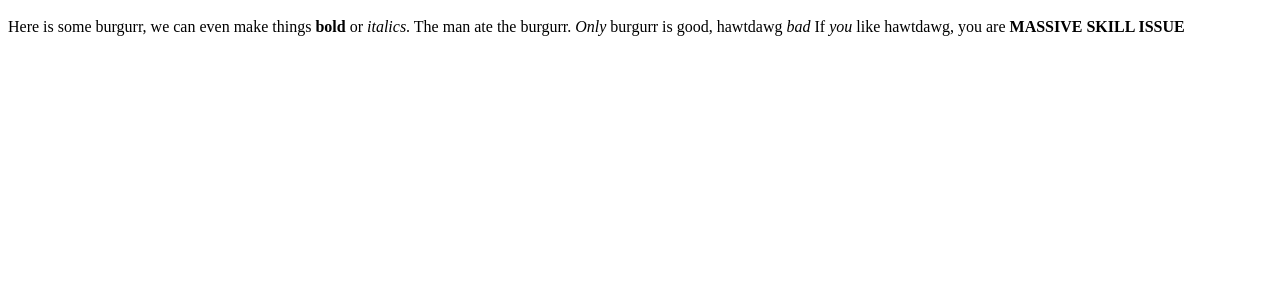
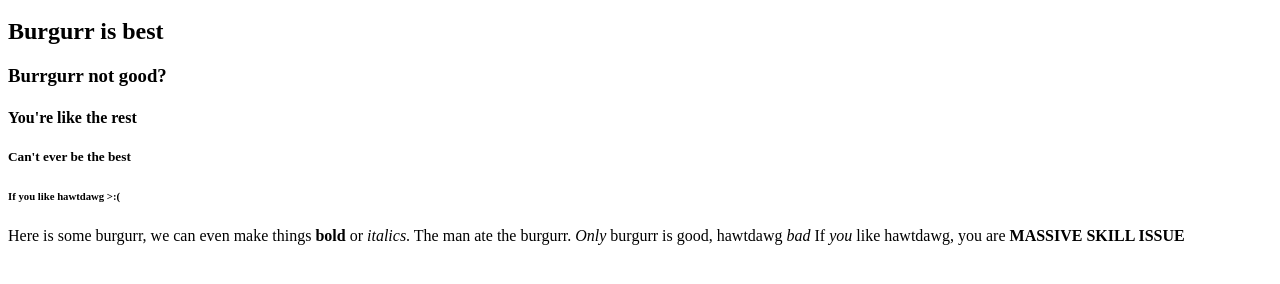
Before and after one commit to gavinchind/csp-spring2022, a plain HTML site: page index.html in a window 1280 px wide. Shown: the part 48-332 px from the top of the page. Drawn offline with Linux system fonts and the light colour scheme.

Commit message:
Update index.html

```diff
--- a/index.html
+++ b/index.html
@@ -2,6 +2,11 @@
   <title>Burgurr</title>
   <body>
     <h1>Burgurr is good</h1>
+    <h2>Burgurr is best</h2>
+    <h3>Burrgurr not good?</h3>
+    <h4>You're like the rest</h4>
+    <h5>Can't ever be the best</h5>
+    <h6>If you like hawtdawg >:(</h6>
     <p>Here is some burgurr, we can even make things <b>bold</b>
       or <i>italics</i>. The man ate the burgurr. <i>Only</i> burgurr is good, hawtdawg <i>bad</i> If <i>you</i> like hawtdawg, you are <b>MASSIVE SKILL ISSUE</b>
   </body>
```
